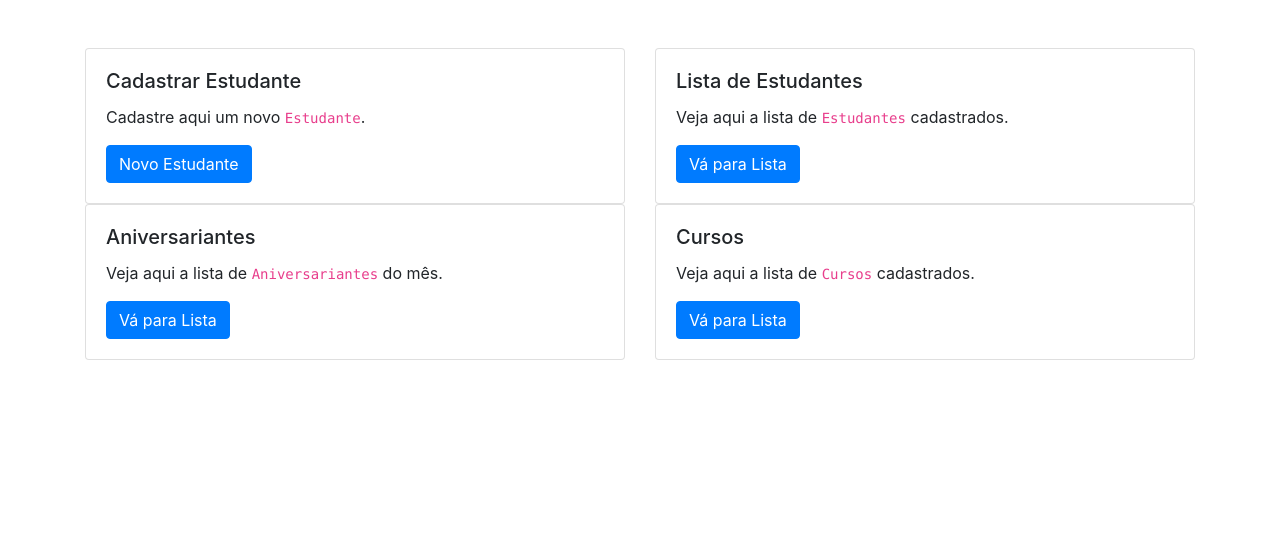
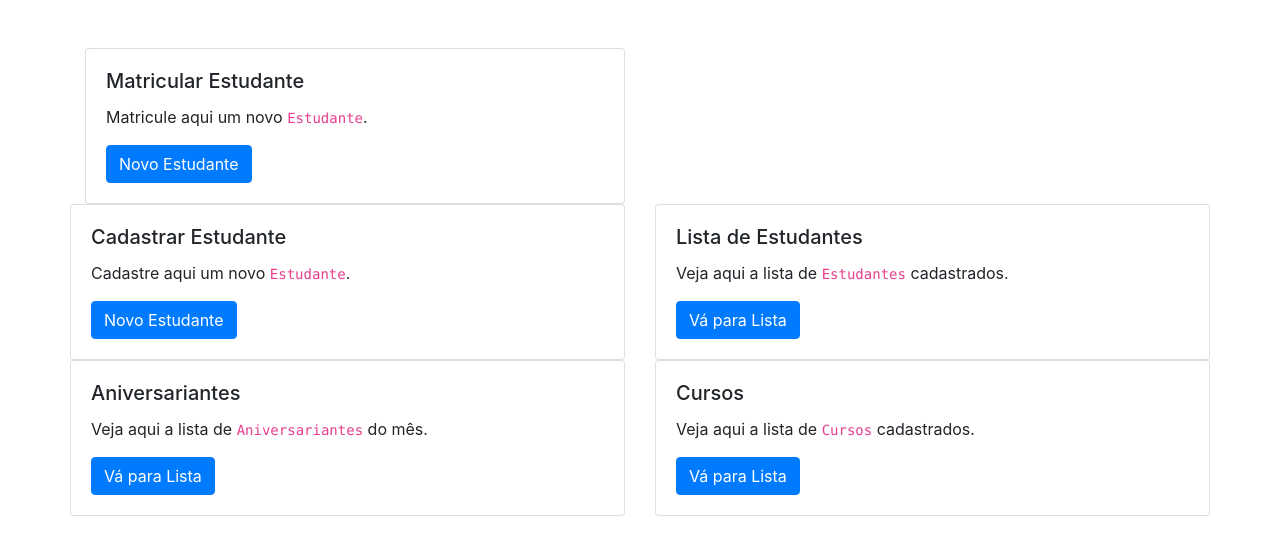
Before and after one commit to alexsteeve/escoladasnacoesbranch, a Django app: page / in a window 1280 px wide. Shown: the part 71-626 px from the top of the page. Run offline with Django 3.2, Linux system fonts and the light colour scheme; some libraries are stand-ins or nearby versions.

```diff
--- a/website/templates/website/index.html
+++ b/website/templates/website/index.html
@@ -7,6 +7,21 @@
 <!-- Bloco de conteúdo da nossa página -->
 {% block conteudo %}
 <div class="container mt-5">
+  <div class="row">
+    <div class="col-lg-6 col-md-6 col-sm-6 col-xs-12">
+      <div class="card">
+        <div class="card-body">
+          <h5 class="card-title">Matricular Estudante</h5>
+          <p class="card-text">
+            Matricule aqui um novo <code>Estudante</code>.
+          </p>
+          <a href="{% url 'website:search' %}"
+             class="btn btn-primary">
+            Novo Estudante
+          </a>
+        </div>
+      </div>
+    </div>
   <div class="row">
     <div class="col-lg-6 col-md-6 col-sm-6 col-xs-12">
       <div class="card">
```
Also changed, not shown: helloworld/models.py (+16 -0 lines).
